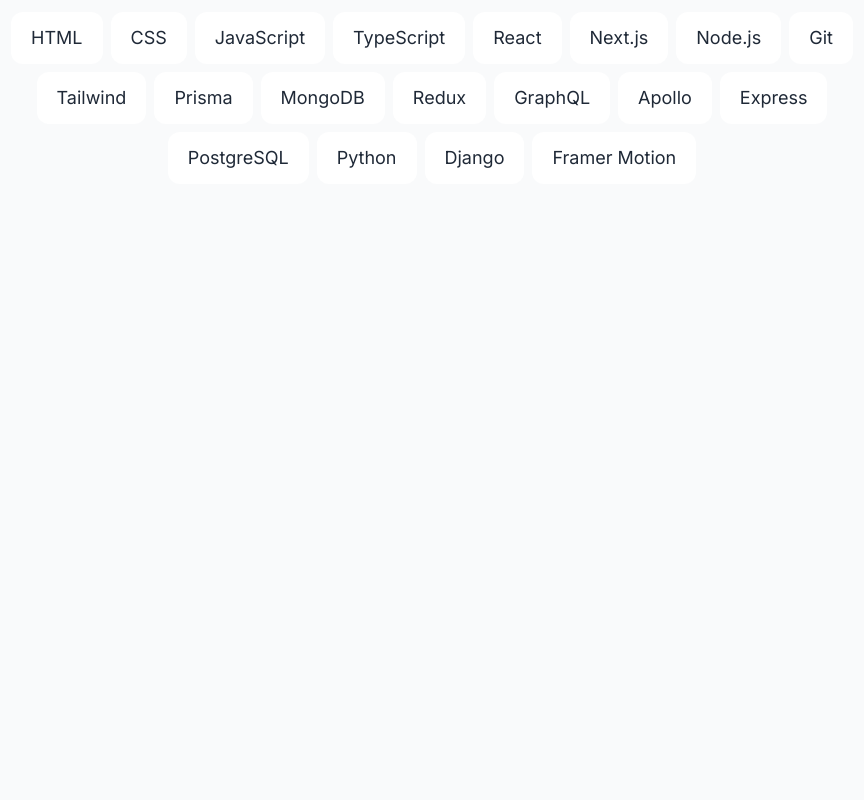
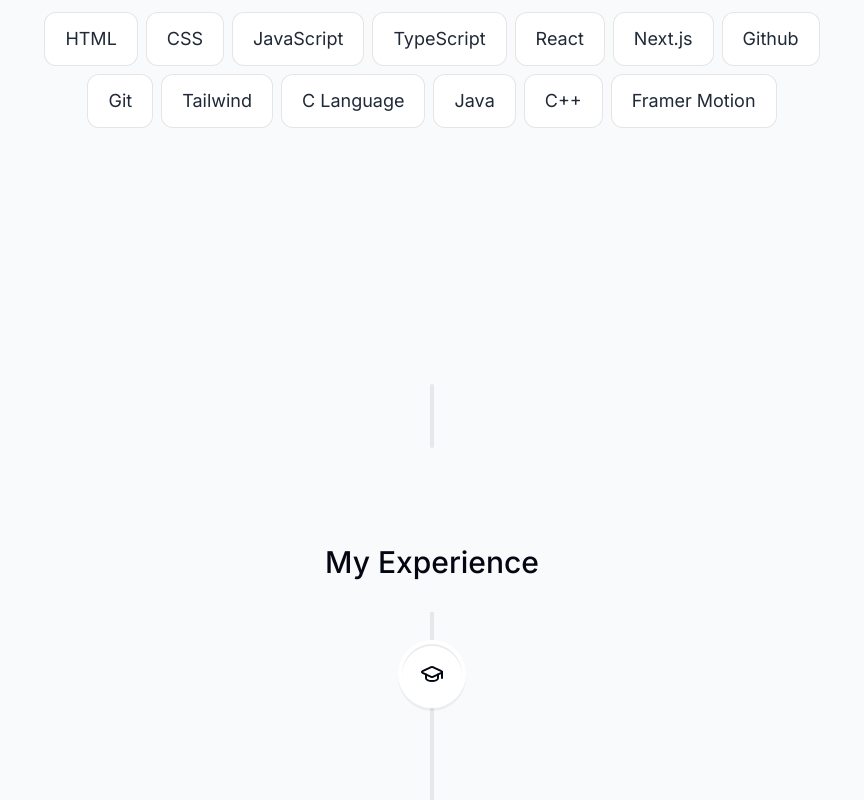
Before and after one commit to kunjsonker/my-portfolio, a Next.js app: page / in a window 1280 px wide. Shown: the part 3360-4160 px from the top of the page, without its empty margins (208-1072 px from the left). Before the commit the page ends 3704 px from the top, so only its background shows below. Built offline with nearby package versions, Linux system fonts and the light colour scheme.

Commit message:
add experience section

```diff
--- a/app/globals.css
+++ b/app/globals.css
@@ -1,3 +1,19 @@
 @tailwind base;
 @tailwind components;
 @tailwind utilities;
+
+@tailwind base;
+@tailwind components;
+@tailwind utilities;
+
+html {
+  --line-color: #e5e7eb;
+}
+
+html.dark {
+  --line-color: rgba(255, 255, 255, 0.2);
+}
+
+.borderBlack {
+  @apply border border-black/10;
+}
--- a/app/page.tsx
+++ b/app/page.tsx
@@ -1,8 +1,10 @@
 import About from "@/components/about";
+import Experience from "@/components/experience";
 import Intro from "@/components/intro";
 import Projects from "@/components/projects";
 import SectionDivider from "@/components/section-divider";
 import Skills from "@/components/skills";
+
 
 
 export default function Home() {
@@ -15,6 +17,9 @@
       <Projects />
       <SectionDivider />
       <Skills/>
+      <SectionDivider />
+      <Experience/>
+      <SectionDivider />
 
 
     </main>
--- /dev/null
+++ b/components/experience.tsx
@@ -0,0 +1,47 @@
+"use client";
+
+import React from "react";
+import SectionHeading from "./section-heading";
+import {
+  VerticalTimeline,
+  VerticalTimelineElement,
+} from "react-vertical-timeline-component";
+import "react-vertical-timeline-component/style.min.css";
+import { experiencesData } from "@/lib/data";
+
+export default function Experience() {
+  return (
+    <section id="experience">
+      <SectionHeading>My Experience</SectionHeading>
+      <VerticalTimeline lineColor="">
+        {experiencesData.map((item, index) => (
+          <React.Fragment key={index}>
+            <VerticalTimelineElement contentStyle={{
+                background:"#f3f4f6",
+                boxShadow:"none",
+                border: "1px solid rgba(0, 0, 0, 0.05)",
+                textAlign: "left",
+                padding: "1.3rem 2rem",
+            }}
+            contentArrowStyle={{
+                borderRight:"0.4rem solid #9ca3af",
+            }}
+            date={item.date}
+            icon={item.icon}
+            iconStyle={{
+                background:"white",
+                fontSize:"1.5rem",
+
+            }}
+            >
+              <h3 className="font-semibold capitalize">{item.title}</h3>
+              <p className="font-normal !mt-0">{item.location}</p>
+              <p className="!mt-1 !font-normal text-gray-700">
+                {item.description}</p>
+            </VerticalTimelineElement>
+          </React.Fragment>
+        ))}
+      </VerticalTimeline>
+    </section>
+  );
+}
--- a/lib/data.ts
+++ b/lib/data.ts
@@ -91,17 +91,11 @@
   "TypeScript",
   "React",
   "Next.js",
-  "Node.js",
+  "Github",
   "Git",
   "Tailwind",
-  "Prisma",
-  "MongoDB",
-  "Redux",
-  "GraphQL",
-  "Apollo",
-  "Express",
-  "PostgreSQL",
-  "Python",
-  "Django",
+  "C Language",
+  "Java",
+  "C++",
   "Framer Motion",
 ] as const;
--- a/package.json
+++ b/package.json
@@ -23,7 +23,11 @@
     "react-dom": "19.1.1",
     "react-icons": "^5.5.0",
     "react-intersection-observer": "^9.16.0",
+    "react-vertical-timeline-component": "^3.5.3",
     "tailwindcss": "^3.2.7",
     "typescript": "5.9.2"
+  },
+  "devDependencies": {
+    "@types/react-vertical-timeline-component": "^3.3.6"
   }
 }
```
Also changed, not shown: 1 other file (tests, documents, lock files or other folders).
